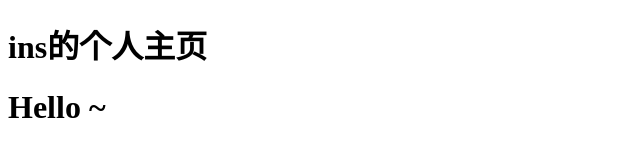
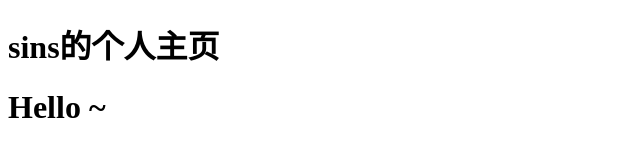
Before and after one commit to yamadishi/sins.github.io, a plain HTML site: page index.html in a window 1280 px wide. Shown: the whole page, without its empty margins (0-640 px from the left). Drawn offline with Linux system fonts and the light colour scheme.

Commit message:
index.html

```diff
--- a/index.html
+++ b/index.html
@@ -5,7 +5,7 @@
     <title>sins</title>
 </head>
 <body>
-    <h1>ins的个人主页</h1>
+    <h1>sins的个人主页</h1>
     <h1>Hello ~</h1>
 </body>
 </html>
```
